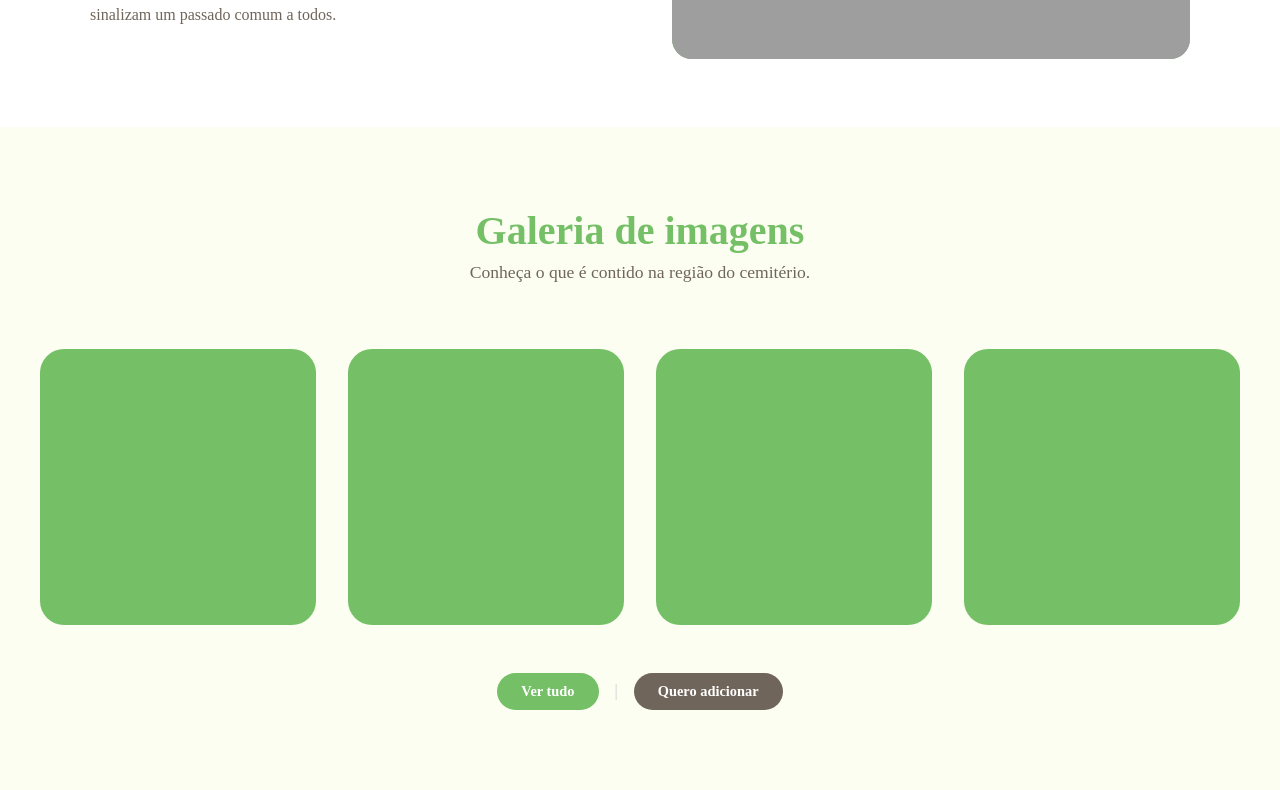
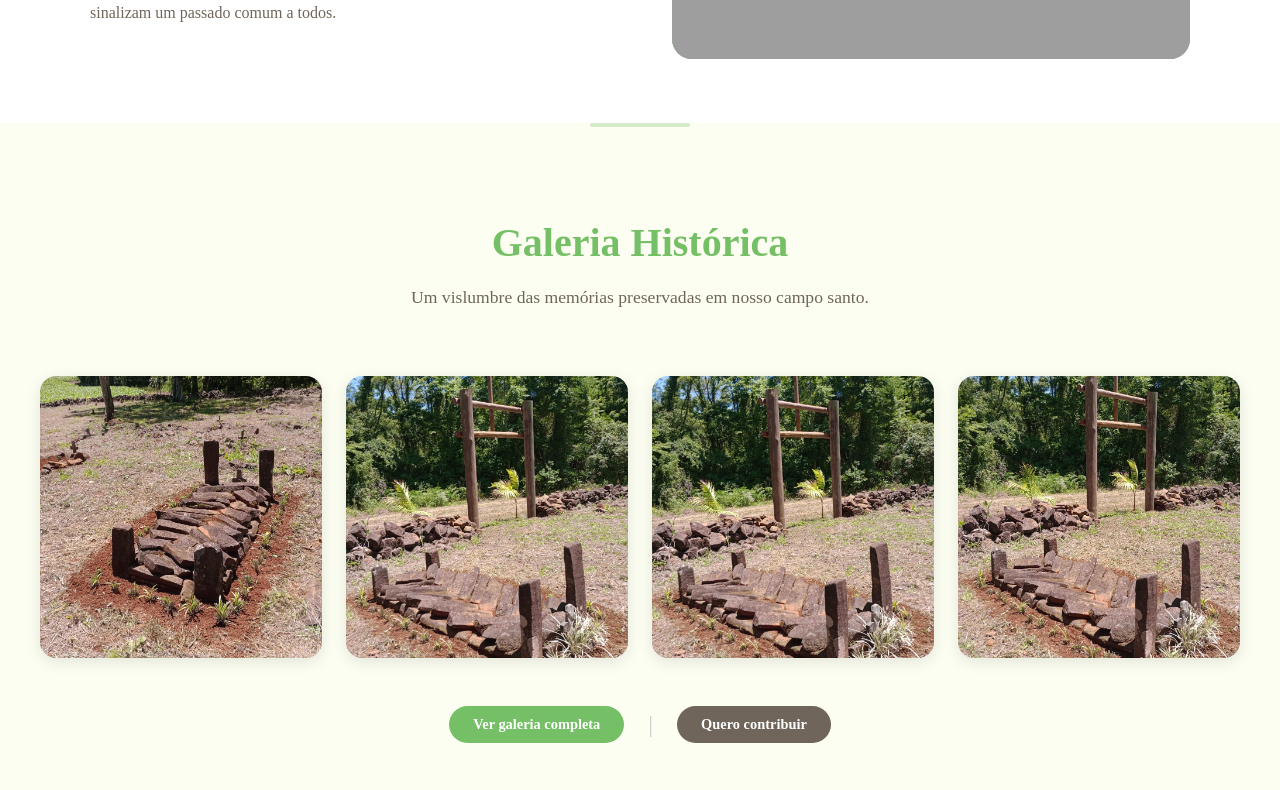
Before and after one commit to vichsort/cemiterio-caboclo, a Vue app: page / in a window 1280 px wide. Shown: the part 1410-2200 px from the top of the page. Built offline with nearby package versions, Linux system fonts and the light colour scheme; grey boxes are pictures that could not be loaded; a web font is replaced by a local one.

Commit message:
feat: ui/ux images + gallery preview

```diff
--- a/src/components/sections/inicio/HeroIntro.vue
+++ b/src/components/sections/inicio/HeroIntro.vue
@@ -1,5 +1,6 @@
 <script setup>
 import BaseButton from '@/components/ui/BaseButton.vue'
+import BaseImage from '@/components/ui/BaseImage.vue';
 </script>
 
 <template>
@@ -25,7 +26,7 @@ import BaseButton from '@/components/ui/BaseButton.vue'
         <BaseButton variant="secondary">Saiba mais</BaseButton>
       </div>
 
-      <img src="/images/inicio/0.jpg" alt="Imagem da entrada do cemitério caboclo" class="image-placeholder" />
+      <BaseImage src="/images/leading.jpg" alt="Imagem da entrada do cemitério caboclo" class="image-placeholder" :eager="true"></BaseImage>
     </div>
   </section>
 </template>
--- a/src/components/sections/inicio/HistorySection.vue
+++ b/src/components/sections/inicio/HistorySection.vue
@@ -1,4 +1,6 @@
 <script setup>
+import BaseImage from '@/components/ui/BaseImage.vue';
+
 </script>
 
 <template>
@@ -18,7 +20,7 @@
       </div>
 
       <div class="image-column">
-        <img src="/images/inicio/1.jpg" alt="Imagem de fora para dentro de túmulos do cemitério" class="image-placeholder" />
+        <BaseImage src="/images/cemiterio-externo.jpg" alt="Imagem de fora para dentro de túmulos do cemitério" class="image-placeholder" />
       </div>
     </div>
   </section>
--- a/src/components/sections/inicio/InfoSection.vue
+++ b/src/components/sections/inicio/InfoSection.vue
@@ -1,12 +1,14 @@
 <script setup>
+import BaseImage from '@/components/ui/BaseImage.vue';
+
 </script>
 
 <template>
   <section class="info-section">
     <div class="container">
       <div class="images-column">
-        <img src="/images/inicio/2.jpg" alt="Imagem da entrada do cemitério caboclo" class="image-card" />
-        <img src="/images/inicio/3.jpg" alt="Imagem da entrada do cemitério caboclo" class="image-card" />
+        <BaseImage src="/images/tumulo-fragoso-lateral.jpg" alt="Imagem do túmulo do Fragoso" class="image-card" />
+        <BaseImage src="/images/tumulo-fragoso.jpg" alt="Imagem do túmulo do Fragoso" class="image-card" />
       </div>
 
       <div class="content-column">
--- a/src/components/sections/inicio/PreviewGallerySection.vue
+++ b/src/components/sections/inicio/PreviewGallerySection.vue
@@ -1,63 +1,111 @@
 <script setup>
-import { ref } from 'vue'
+import { ref, computed } from 'vue'
+import { useRouter } from 'vue-router'
 import BaseButton from '@/components/ui/BaseButton.vue'
-import GalleryModal from '@/components/ui/GalleryModal.vue'
+import BaseImage from '@/components/ui/BaseImage.vue'
 
-const images = ref([1, 2, 3, 4])
+const router = useRouter()
+
+const imagesGlob = import.meta.glob('@/assets/gallery/*.{png,jpg,jpeg,webp}', { eager: true })
+
+const previewImages = computed(() => {
+  return Object.keys(imagesGlob)
+    .slice(0, 4)
+    .map(path => {
+       return imagesGlob[path].default
+    })
+})
+
 const selectedImage = ref(null)
 
-const openModal = (img) => {
-  selectedImage.value = img
+const openModal = (imgSrc) => {
+  selectedImage.value = imgSrc
+  document.body.style.overflow = 'hidden'
 }
 
 const closeModal = () => {
   selectedImage.value = null
+  document.body.style.overflow = 'auto'
+}
+
+const goToGallery = () => {
+  router.push('/gallery')
+}
+
+const goToContact = () => {
+  router.push('')
 }
 </script>
 
 <template>
-  <section class="gallery-section">
+  <section class="gallery-preview-section">
     <div class="container">
+
       <div class="header">
-        <h2 class="title">Galeria de imagens</h2>
-        <p class="subtitle">Conheça o que é contido na região do cemitério.</p>
+        <h2 class="title">Galeria Histórica</h2>
+        <p class="subtitle">Um vislumbre das memórias preservadas em nosso campo santo.</p>
       </div>
 
       <div class="grid">
         <div
-          v-for="(img, index) in images"
+          v-for="(imgSrc, index) in previewImages"
           :key="index"
           class="image-card"
-          @click="openModal(img)"
+          @click="openModal(imgSrc)"
         >
-          </div>
+          <BaseImage :src="imgSrc" alt="Prévia da galeria" />
+
+        </div>
       </div>
 
       <div class="actions">
-        <BaseButton variant="primary">Ver tudo</BaseButton>
+        <BaseButton variant="primary" @click="goToGallery">
+          Ver galeria completa
+        </BaseButton>
+
         <span class="separator">|</span>
-        <BaseButton variant="secondary">Quero adicionar</BaseButton>
+
+        <BaseButton variant="secondary" @click="goToContact">
+          Quero contribuir
+        </BaseButton>
       </div>
     </div>
 
-    <GalleryModal :is-open="!!selectedImage" @close="closeModal">
-      <div class="large-image-placeholder" v-if="selectedImage">
+    <Transition name="fade">
+      <div v-if="selectedImage" class="modal-backdrop" @click="closeModal">
+        <div class="modal-content" @click.stop>
+          <button class="close-btn" @click="closeModal">×</button>
+          <img :src="selectedImage" alt="Visualização ampliada" />
         </div>
-    </GalleryModal>
+      </div>
+    </Transition>
+
   </section>
 </template>
 
 <style scoped>
-.gallery-section {
+.gallery-preview-section {
   background-color: var(--color-off-white);
-  padding: 5rem 1rem;
-  display: flex;
-  justify-content: center;
+  padding: 6rem 1rem;
+  position: relative;
+}
+
+.gallery-preview-section::before {
+  content: '';
+  position: absolute;
+  top: 0;
+  left: 50%;
+  transform: translateX(-50%);
+  width: 100px;
+  height: 4px;
+  background-color: var(--color-green);
+  opacity: 0.3;
+  border-radius: 2px;
 }
 
 .container {
   max-width: 1200px;
-  width: 100%;
+  margin: 0 auto;
   display: flex;
   flex-direction: column;
   align-items: center;
@@ -66,69 +114,166 @@ const closeModal = () => {
 .header {
   text-align: center;
   margin-bottom: 3rem;
+  max-width: 600px;
 }
 
 .title {
   color: var(--color-green);
   font-size: 2.5rem;
-  margin: 0;
-  font-weight: 700;
+  margin: 0 0 1rem 0;
+  font-weight: 900;
 }
 
 .subtitle {
   color: var(--color-brown);
   font-size: 1.1rem;
-  margin-top: 0.5rem;
+  line-height: 1.5;
 }
 
 .grid {
   display: grid;
-  grid-template-columns: repeat(auto-fit, minmax(250px, 1fr));
-  gap: 2rem;
+  grid-template-columns: repeat(4, 1fr);
+  gap: 1.5rem;
   width: 100%;
   margin-bottom: 3rem;
 }
 
 .image-card {
   aspect-ratio: 1 / 1;
-  background-color: var(--color-green);
-  border-radius: 24px;
+  border-radius: 16px;
+  overflow: hidden;
   cursor: pointer;
-  transition: transform 0.2s, opacity 0.2s;
+  position: relative;
+  box-shadow: 0 4px 15px rgba(0,0,0,0.1);
+  background-color: #e0e0e0;
 }
 
-.image-card:hover {
-  transform: scale(1.02);
-  opacity: 0.9;
+.image-card :deep(img) {
+  transition: transform 0.4s ease;
+  width: 100%;
+  height: 100%;
+  object-fit: cover;
+}
+
+.image-card:hover :deep(img) {
+  transform: scale(1.1);
+}
+
+.overlay {
+  position: absolute;
+  top: 0;
+  left: 0;
+  width: 100%;
+  height: 100%;
+  background-color: rgba(0, 0, 0, 0.3);
+  display: flex;
+  align-items: center;
+  justify-content: center;
+  opacity: 0;
+  transition: opacity 0.3s ease;
+}
+
+.icon {
+  font-size: 2rem;
+  color: white;
+  transform: translateY(20px);
+  transition: transform 0.3s ease;
+}
+
+.image-card:hover .overlay {
+  opacity: 1;
+}
+
+.image-card:hover .icon {
+  transform: translateY(0);
 }
 
 .actions {
   display: flex;
   align-items: center;
-  gap: 1rem;
+  gap: 1.5rem;
+  flex-wrap: wrap;
+  justify-content: center;
 }
 
 .separator {
   color: #ccc;
+  font-size: 1.5rem;
   font-weight: 300;
 }
 
-.large-image-placeholder {
-  width: 80vw;
-  height: 80vh;
-  background-color: var(--color-green);
-  border-radius: 12px;
+.modal-backdrop {
+  position: fixed;
+  top: 0;
+  left: 0;
+  width: 100%;
+  height: 100%;
+  background-color: rgba(0, 0, 0, 0.9);
+  z-index: 2000;
+  display: flex;
+  align-items: center;
+  justify-content: center;
+  padding: 1rem;
 }
 
-@media (max-width: 768px) {
+.modal-content {
+  position: relative;
+  max-width: 90vw;
+  max-height: 90vh;
+}
+
+.modal-content img {
+  max-width: 100%;
+  max-height: 90vh;
+  border-radius: 8px;
+  box-shadow: 0 0 30px rgba(0,0,0,0.5);
+}
+
+.close-btn {
+  position: absolute;
+  top: -40px;
+  right: -10px;
+  background: none;
+  border: none;
+  color: white;
+  font-size: 2.5rem;
+  cursor: pointer;
+  line-height: 1;
+}
+
+.fade-enter-active,
+.fade-leave-active {
+  transition: opacity 0.3s ease;
+}
+.fade-enter-from,
+.fade-leave-to {
+  opacity: 0;
+}
+
+/* --- RESPONSIVE --- */
+@media (max-width: 900px) {
   .grid {
     grid-template-columns: repeat(2, 1fr);
-    gap: 1rem;
+  }
+}
+
+@media (max-width: 600px) {
+  .grid {
+    grid-template-columns: 1fr;
+    max-width: 300px;
   }
 
-  .large-image-placeholder {
-    width: 90vw;
-    height: 50vh;
+  .gallery-preview-section {
+    padding: 4rem 1rem;
+  }
+
+  .separator {
+    display: none;
+  }
+
+  .actions {
+    flex-direction: column;
+    gap: 1rem;
   }
 }
 </style>
--- /dev/null
+++ b/src/components/ui/BaseImage.vue
@@ -0,0 +1,70 @@
+<script setup>
+import { ref } from 'vue'
+
+const props = defineProps({
+  src: { type: String, required: true },
+  alt: { type: String, default: '' },
+  eager: { type: Boolean, default: false }
+})
+
+const isLoaded = ref(false)
+
+const onImageLoad = () => {
+  isLoaded.value = true
+}
+</script>
+
+<template>
+  <div class="image-wrapper" :class="{ 'loaded': isLoaded }">
+    <img
+      :src="src"
+      :alt="alt"
+      :loading="eager ? 'eager' : 'lazy'"
+      decoding="async"
+      @load="onImageLoad"
+      class="base-img"
+    />
+
+    <div v-if="!isLoaded" class="skeleton"></div>
+  </div>
+</template>
+
+<style scoped>
+.image-wrapper {
+  position: relative;
+  width: 100%;
+  height: 100%;
+  overflow: hidden;
+  background-color: #f0f0f0;
+}
+
+.base-img {
+  width: 100%;
+  height: 100%;
+  object-fit: cover;
+  display: block;
+  opacity: 0;
+  transition: opacity 0.5s ease-in-out;
+}
+
+.loaded .base-img {
+  opacity: 1;
+}
+
+.skeleton {
+  position: absolute;
+  top: 0;
+  left: 0;
+  width: 100%;
+  height: 100%;
+  background: linear-gradient(90deg, #eee 25%, #f5f5f5 50%, #eee 75%);
+  background-size: 200% 100%;
+  animation: shimmer 1.5s infinite;
+  z-index: 1;
+}
+
+@keyframes shimmer {
+  0% { background-position: 200% 0; }
+  100% { background-position: -200% 0; }
+}
+</style>
--- a/src/components/ui/CultureCard.vue
+++ b/src/components/ui/CultureCard.vue
@@ -1,4 +1,5 @@
 <script setup>
+import BaseImage from '@/components/ui/BaseImage.vue'
 import { ref } from 'vue'
 
 const props = defineProps({
@@ -30,7 +31,7 @@ const toggleCard = () => {
 <template>
   <article class="card" :class="{ 'card-open': isOpen }">
     <div class="image-wrapper">
-      <img :src="image" :alt="title" loading="lazy" />
+      <BaseImage :src="image" :title="title" />
     </div>
 
     <div class="card-body">
```
Also changed, not shown: src/components/sections/galeria/GallerySection.vue (+15 -33 lines).
